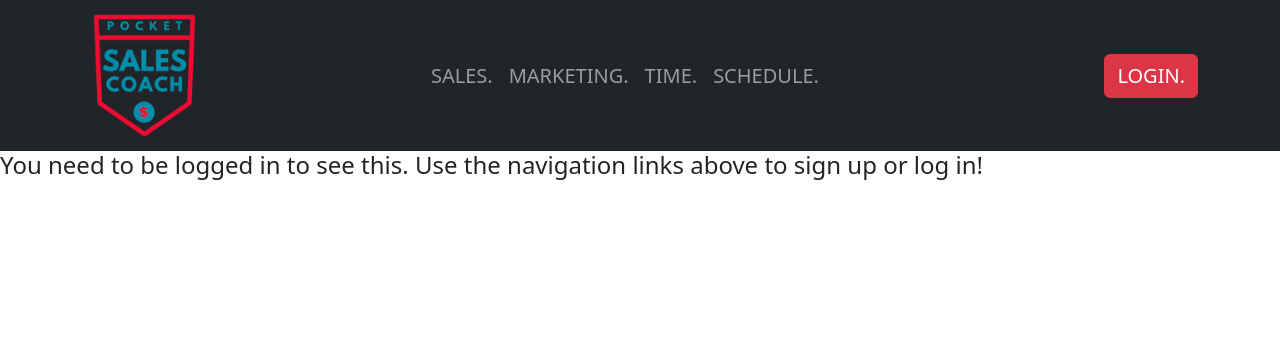
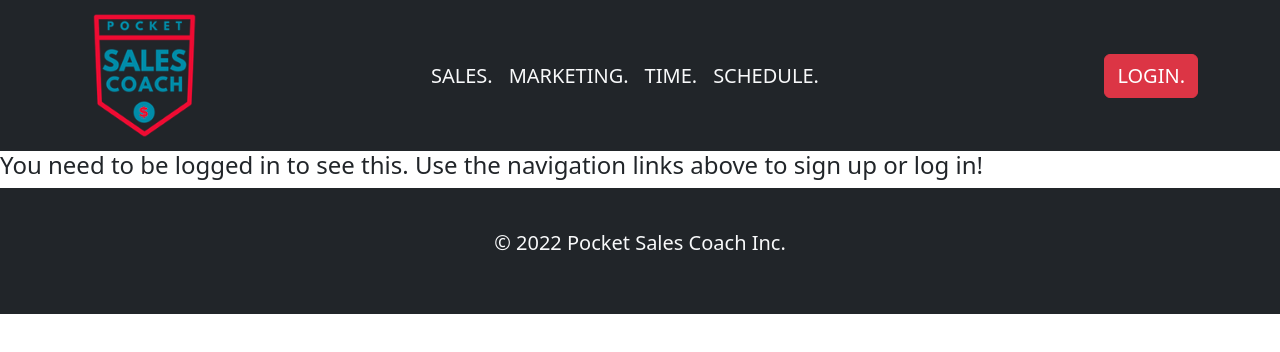
Before and after one commit to BrandyM98/pocket-sales-coach, a React (Create React App) app in the folder client/: page /me in a window 1280 px wide. Shown: the top 352 px of the page. Built offline with nearby package versions, Linux system fonts and the light colour scheme; no server answers.

Commit message:
Added Footer and Change Nav Colors

```diff
--- a/client/src/components/Footer/index.js
+++ b/client/src/components/Footer/index.js
@@ -1,11 +1,11 @@
-import React from 'react';
+import React from "react"
 
-const Footer = () => {
-  return (
-    <footer>
-      {/* Footer details HERE */}
-    </footer>
-  );
-};
+const Footer = () =>
 
-export default Footer;
+<footer className="bg-dark text-light fs-5  p-4">
+    <div className="text-center py-3">
+    <p> &copy; 2022 Pocket Sales Coach Inc. </p>
+    </div>
+</footer>
+
+export default Footer
--- a/client/src/components/Navbar/index.js
+++ b/client/src/components/Navbar/index.js
@@ -15,15 +15,14 @@ function CollapsibleExample() {
         <Navbar.Toggle aria-controls="responsive-navbar-nav"/>
         <Navbar.Collapse id="responsive-navbar-nav">
 
-          <Nav className="me-auto ">
-            <Nav.Link  href="#sales" className='fs-5'>SALES.</Nav.Link>
-            <Nav.Link  href="#marketing" className='fs-5' >MARKETING.</Nav.Link>
-            <Nav.Link href="#time" className='fs-5'>TIME.</Nav.Link>
-            <Nav.Link href="#schedule" className='fs-5'>SCHEDULE.</Nav.Link>
+          <Nav className="me-auto">
+            <Nav.Link  href="#sales" className='fs-5 text-light'>SALES.</Nav.Link>
+            <Nav.Link  href="#marketing" className='fs-5 text-light' >MARKETING.</Nav.Link>
+            <Nav.Link href="#time" className='fs-5 text-light'>TIME.</Nav.Link>
+            <Nav.Link href="#schedule" className='fs-5 text-light'>SCHEDULE.</Nav.Link>
           </Nav>
           <Nav>
-            <Button variant="danger" href="#login" className='fs-5'>LOGIN.</Button>
-
+            <Button variant="danger" href="#login" className='btn fs-5'>LOGIN.</Button>
           </Nav>
         </Navbar.Collapse>
       </Container>
--- a/client/src/index.css
+++ b/client/src/index.css
@@ -4,9 +4,13 @@ html, * {
   box-sizing: border-box;
 }
 
-/* .images {
+.home {
+  min-height: 100vh;
+}
+
+.images {
 display: flex;
 justify-content: center;
 padding-top: 200px;
-
-} */
+padding-bottom: 200px;
+}
--- a/client/src/pages/Home.js
+++ b/client/src/pages/Home.js
@@ -11,6 +11,7 @@ import marketing from "../assets/images/Marketing.png";
 import sales from "../assets/images/Sales.png";
 import time from "../assets/images/Time.png";
 import schedule from "../assets/images/Schedule.png";
+
 
 const Home = () => {
   const { loading, data } = useQuery(QUERY_USERS);
@@ -30,42 +31,32 @@ const Home = () => {
   };
 
   return (
-    <main>
-      <section className="col-12 col-md-4 d-flex flex-column m-3">
-        <div>
-          <div>
+    <main className="homepage">
+      <section className="images align-items-center">
             <img
               width="250"
               alt="marketing"
               style={{ marginRight: "20px" }}
               src={marketing}
             />
-          </div>
-          <div>
             <img
               width="250"
               alt="sales"
               style={{ marginRight: "20px" }}
               src={sales}
             />
-            </div>
-            <div>
             <img
               width="250"
               alt="time"
               style={{ marginRight: "20px" }}
               src={time}
             />
-            </div>
-            <div>
             <img
               width="250"
               alt="time"
               style={{ marginRight: "20px" }}
               src={schedule}
             />
-          </div>
-        </div>
       </section>
       <div>{renderUsername()}</div>
       <div>{renderUserList()}</div>
```
Also changed, not shown: client/src/components/Footer/footer.css (added, +13 -0 lines).
